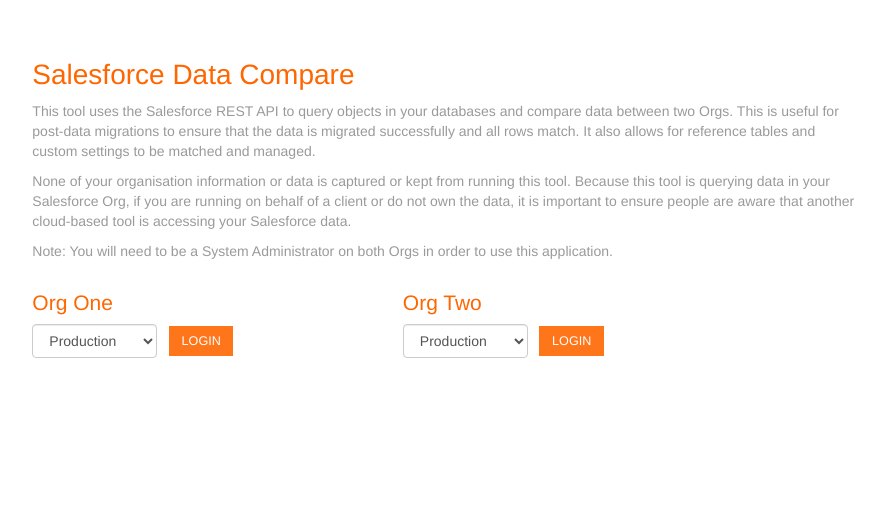
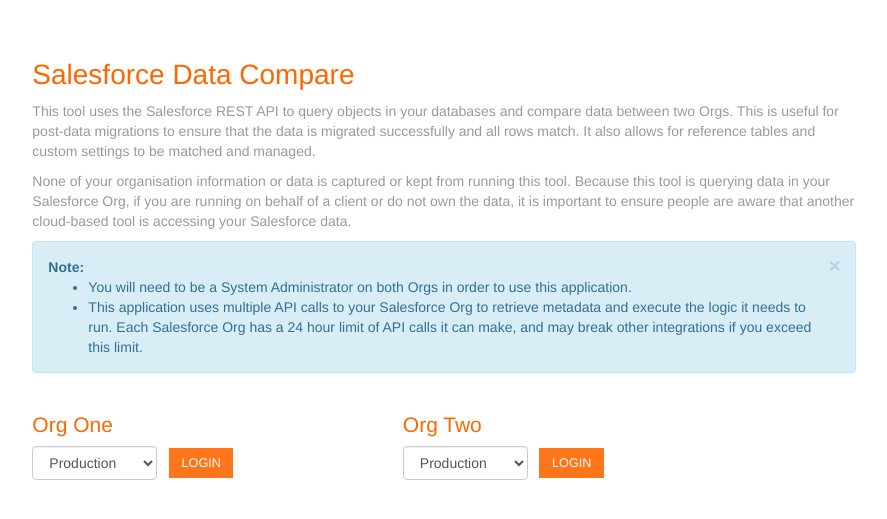
Before and after one commit to benedwards44/sfdatacompare, a Django app: page / in a window 1280 px wide. Shown: the part 53-572 px from the top of the page, without its empty margins (196-1083 px from the left). Run offline with Django 3.2, Linux system fonts and the light colour scheme; parts of the project's set-up code (start-up, migrations or seed data) failed here and were passed over; some libraries are stand-ins or nearby versions.

Commit message:
Added warning message

```diff
--- a/sfdatacompare/templates/index.html
+++ b/sfdatacompare/templates/index.html
@@ -9,9 +9,16 @@
 	<p>
 		None of your organisation information or data is captured or kept from running this tool. Because this tool is querying data in your Salesforce Org, if you are running on behalf of a client or do not own the data, it is important to ensure people are aware that another cloud-based tool is accessing your Salesforce data.
 	</p>
-	<p>
-		Note: You will need to be a System Administrator on both Orgs in order to use this application.
-	</p>
+	<div class="alert alert-info alert-dismissible" role="alert">
+		<button type="button" class="close" data-dismiss="alert" aria-label="Close">
+			<span aria-hidden="true">&times;</span>
+		</button>
+		<strong>Note:</strong>
+		<ul>
+			<li>You will need to be a System Administrator on both Orgs in order to use this application.</li>
+			<li>This application uses multiple API calls to your Salesforce Org to retrieve metadata and execute the logic it needs to run. Each Salesforce Org has a 24 hour limit of API calls it can make, and may break other integrations if you exceed this limit.</li>
+		</ul>
+	</div>
 
 	<div class="left-half">
 
```
